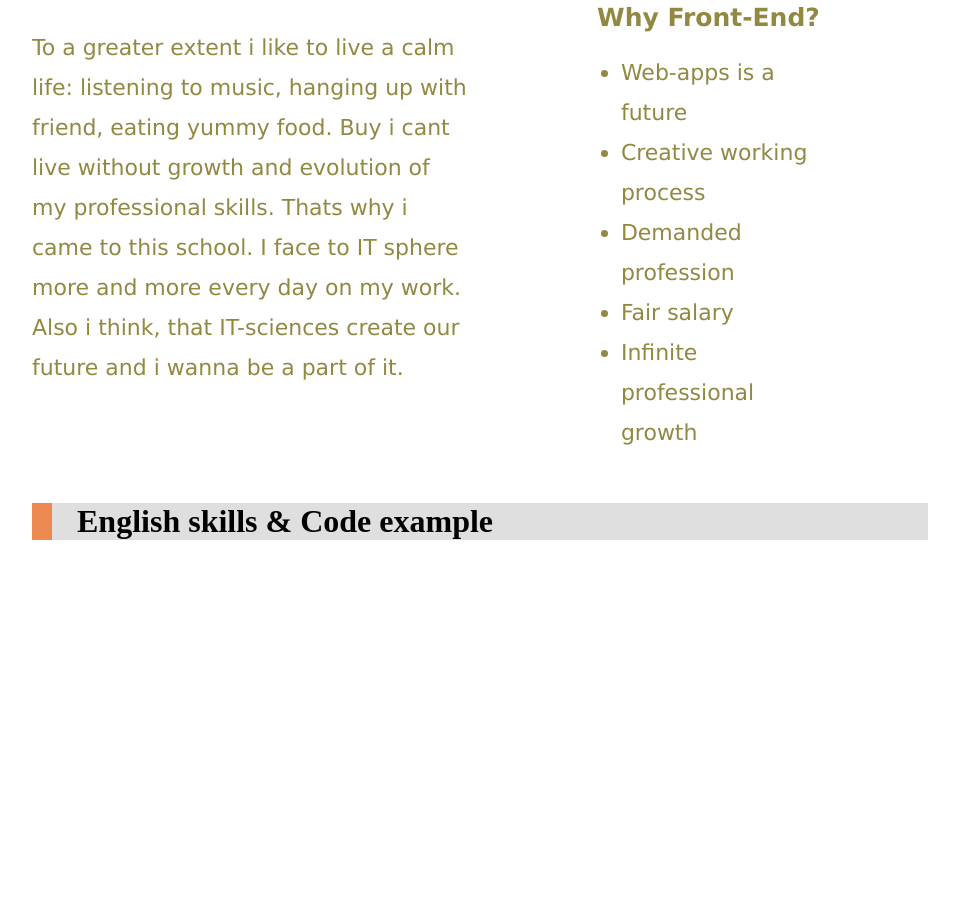
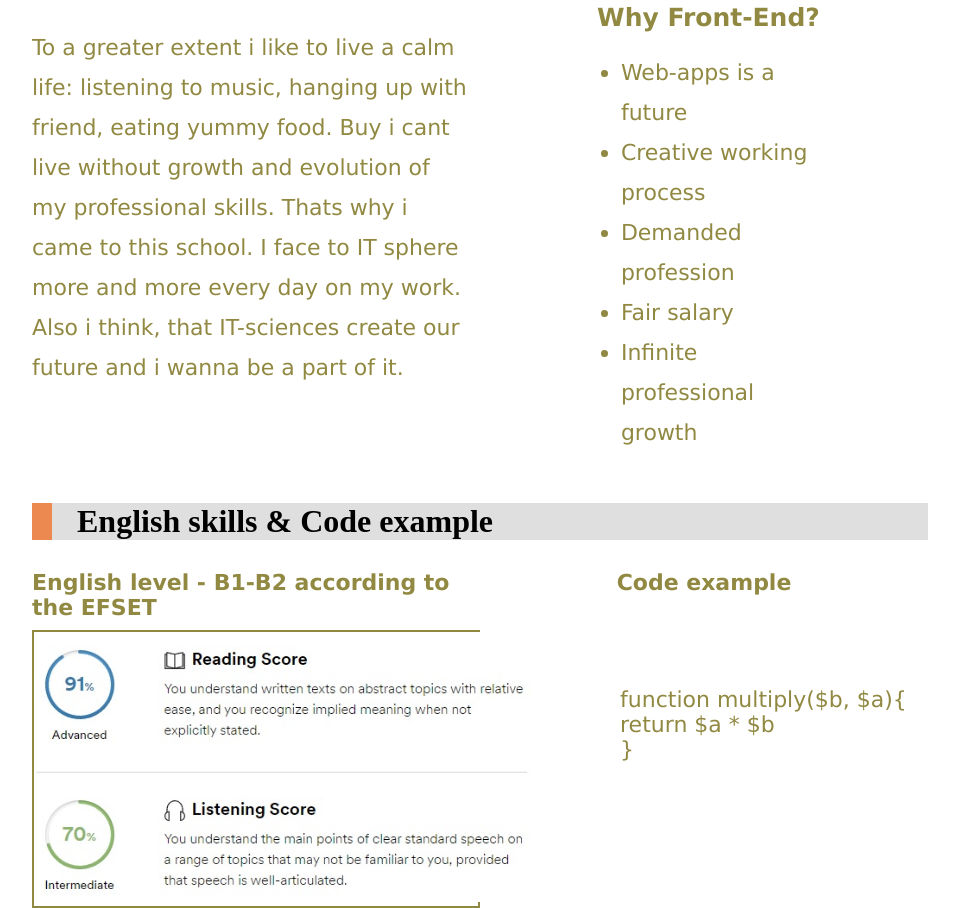
Before and after one commit to DzmitryZel/rsschool-cv, a plain HTML site: page index.html in a window 1280 px wide. Shown: the part 1531-2439 px from the top of the page, without its empty margins (160-1119 px from the left). Before the commit the page ends 2071 px from the top, so only its background shows below. Drawn offline with Linux system fonts and the light colour scheme.

Commit message:
feat: finish part end skills

```diff
--- a/index.html
+++ b/index.html
@@ -104,5 +104,20 @@
             </div>
         </div>
         <h1 class="section"><a name="EnglishSkills"></a>English skills & Code example</h1>
+        <div class="engcode">
+            <div class="engskill">
+                <div class="englevel">English level - B1-B2 according to the EFSET</div>
+                <div class="englevel2"><img width="500px" src="englvl.jpg"></div>
+            </div>
+            <div class="code">
+                <div class="codeex">Code example</div>
+                <div class="codeex2"><pre class="pre">
+                    function multiply($b, $a){
+                    return $a * $b
+                    }
+                    </pre>
+                </div>
+            </div>
+        </div>
 </body>
 </html>
--- a/style.css
+++ b/style.css
@@ -265,3 +265,47 @@ a{
     line-height: 40px;
     margin: 0;
   }
+  .engskill{
+    width: 50%;
+  }
+  .engcode{
+    display: flex;
+    margin-top: 30px;
+    justify-content: flex-start;
+    width: 100%;
+  }
+  .englevel{
+    color: rgb(145, 137, 66);
+    font-family: 'Lucida Sans', 'Lucida Sans Regular', 'Lucida Grande', 'Lucida Sans Unicode', Geneva, Verdana, sans-serif;
+    font-size: 22px;
+    font-weight: 700;
+    margin-bottom: 10px;
+
+  }
+  .englevel2{
+    border: 2px solid rgb(145, 137, 66);
+  }
+  .codeex{
+    color: rgb(145, 137, 66);
+    font-family: 'Lucida Sans', 'Lucida Sans Regular', 'Lucida Grande', 'Lucida Sans Unicode', Geneva, Verdana, sans-serif;
+    font-size: 22px;
+    font-weight: 700;
+    margin-bottom: 10px;
+    text-align: center;
+  }
+  .code{
+    display: flex;
+    flex-direction: column;
+    width: 50%;
+  }
+  .codeex2{
+    margin-top: 60px;
+    display: flex;
+    align-items: center;
+    justify-content: center;
+  }
+  .pre{
+    color: rgb(145, 137, 66);
+    font-family: 'Lucida Sans', 'Lucida Sans Regular', 'Lucida Grande', 'Lucida Sans Unicode', Geneva, Verdana, sans-serif;
+    font-size: 22px;
+  }
```
Also changed, not shown: englvl.jpg (added).
